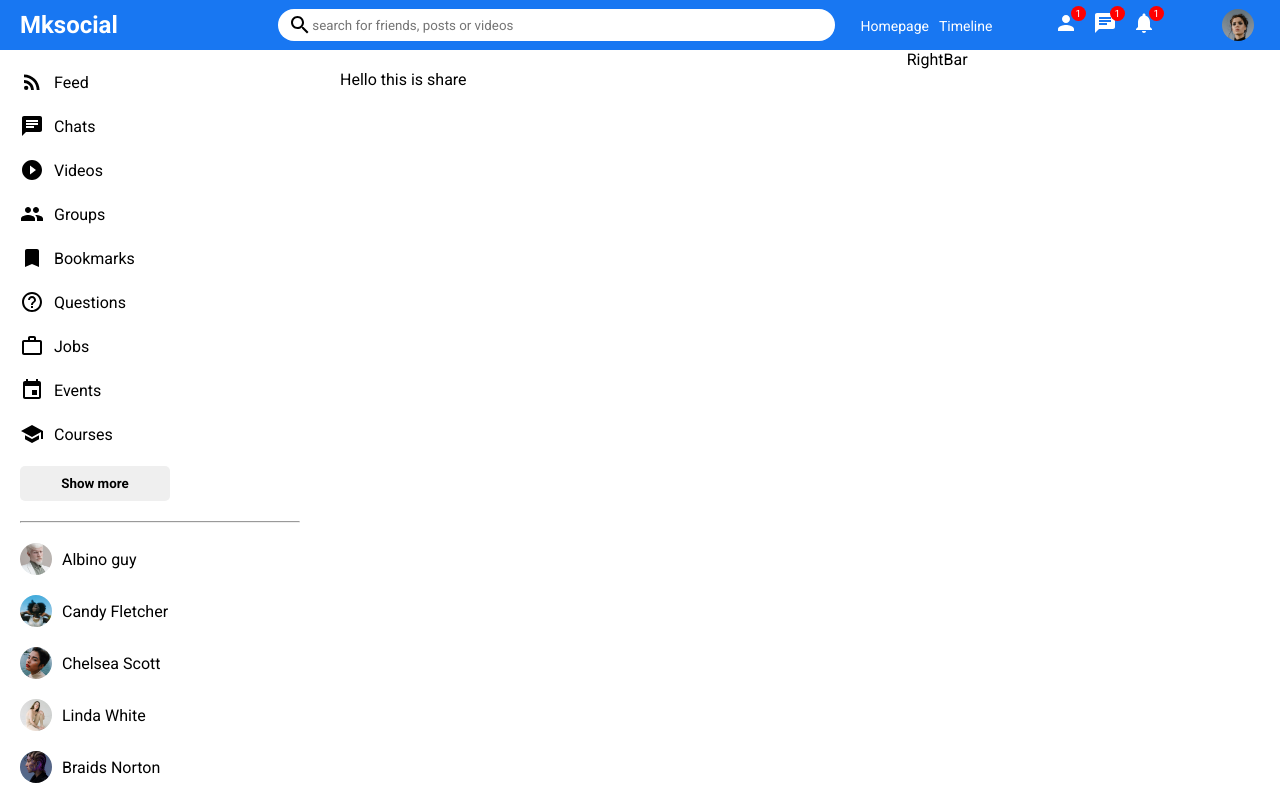
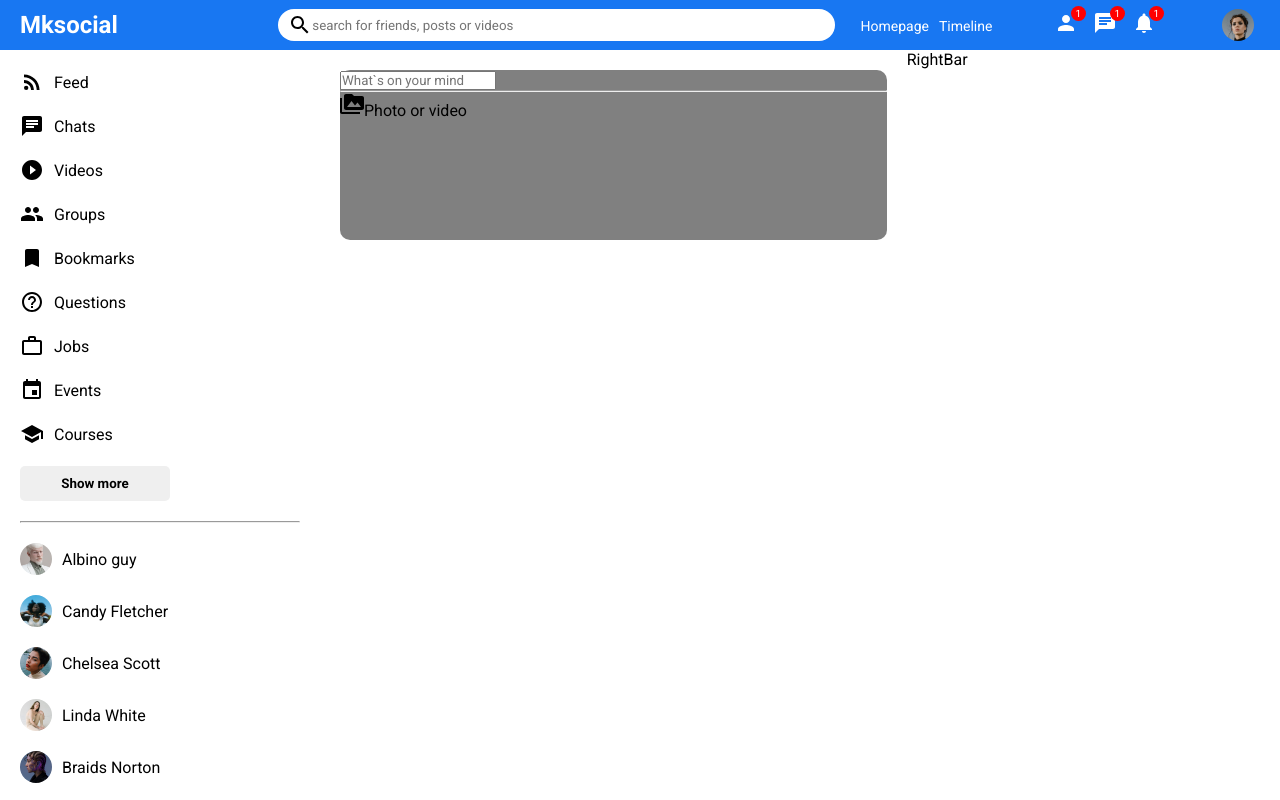
Before and after one commit to mkolade/socialMediaMERNapp, a React (Vite) app in the folder frontend/: page / in a window 1280 px wide. Built offline with nearby package versions, Linux system fonts and the light colour scheme.

Commit message:
created the base for the share component

```diff
--- a/frontend/src/components/Share.jsx
+++ b/frontend/src/components/Share.jsx
@@ -1,9 +1,23 @@
 import React from 'react'
-
+import {PermMedia} from '@mui/icons-material'
 export default function Share() {
   return (
-    <div>
-      Hello this is share
+    <div className='share'>
+      <div className="shareWrapper">
+        <div className="shareTop">
+            {/* <img src="/src/assets/person/1.jpeg" alt="" className='shareProfileImg'/> */}
+            <input placeholder='What`s on your mind' className='shareInput' />
+        </div>
+        <hr className='shareHr'/>
+        <div className="shareBottom">
+            <div className="shareOptions">
+                <div className="shareOption">
+                    <PermMedia className='shareOptionIcon'/>
+                    <span className='shareOptionText'>Photo or video</span>
+                </div>
+            </div>
+        </div>
+      </div>
     </div>
   )
 }
--- a/frontend/src/index.css
+++ b/frontend/src/index.css
@@ -168,7 +168,12 @@
 .feedWrapper{
   padding: 20px;
 }/* share */
-
+.share{
+  width: 100%;
+  height: 170px;
+  border-radius: 10px;
+  background: gray;
+}
 
 /* rightbar */
 .rightbar{
```
